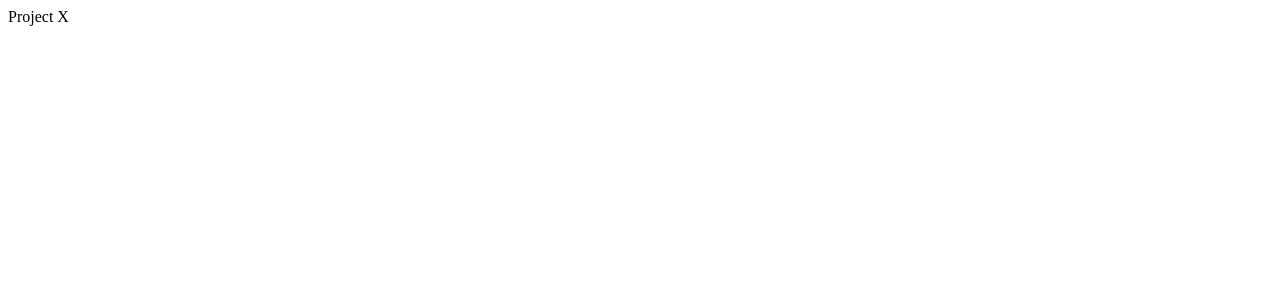
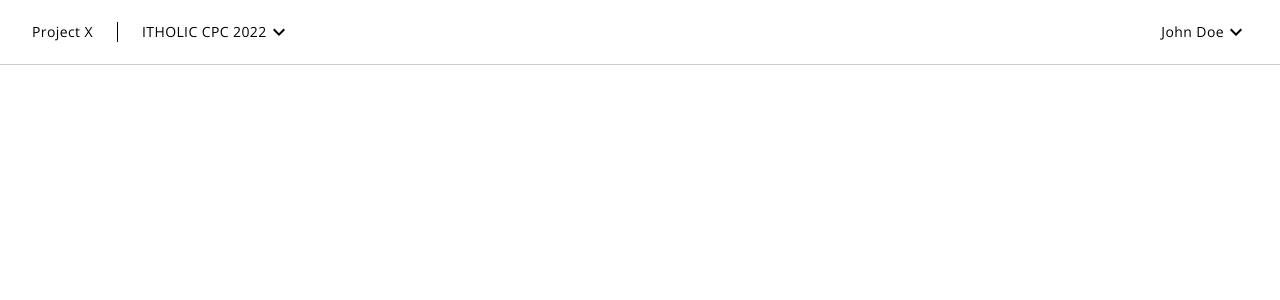
Before and after one commit to ensiasit/project-x-ui, a React (Create React App) app: page / in a window 1280 px wide. Shown: the top 300 px of the page. Built offline with nearby package versions, Linux system fonts and the light colour scheme.

Commit message:
Create header component

```diff
--- a/public/index.html
+++ b/public/index.html
@@ -3,6 +3,10 @@
   <head>
     <meta charset="utf-8" />
     <title>Project X</title>
+    <link
+      rel="stylesheet"
+      href="https://fonts.googleapis.com/icon?family=Material+Icons"
+    />
   </head>
   <body>
     <div id="root"></div>
--- a/src/App.tsx
+++ b/src/App.tsx
@@ -1,5 +1,13 @@
+import { Route, Routes } from "react-router-dom";
+
+import { Main } from "./pages";
+
 const App = () => {
-  return <div>Project X</div>;
+  return (
+    <Routes>
+      <Route path="/" element={<Main />} />
+    </Routes>
+  );
 };
 
 export default App;
--- /dev/null
+++ b/src/Globals.d.ts
@@ -0,0 +1,2 @@
+declare module "*.module.css";
+declare module "*.module.scss";
--- /dev/null
+++ b/src/components/Dropdown/Dropdown.tsx
@@ -0,0 +1,71 @@
+import React, { useState } from "react";
+import { Button, Menu, MenuItem, Divider, Box } from "@mui/material";
+import ExpandMoreIcon from "@mui/icons-material/ExpandMore";
+import ExpandLessIcon from "@mui/icons-material/ExpandLess";
+import { nanoid } from "nanoid";
+
+interface DropdownItem {
+  label: string;
+  path: string;
+  selected: boolean;
+}
+
+interface DropdownProps {
+  items: DropdownItem[];
+}
+
+const Dropdown = ({ items }: DropdownProps) => {
+  const [anchorEl, setAnchorEl] = useState<null | HTMLElement>(null);
+
+  const open = Boolean(anchorEl);
+
+  const handleClick = (event: React.MouseEvent<HTMLButtonElement>) => {
+    setAnchorEl(event.currentTarget);
+  };
+
+  const handleClose = () => {
+    setAnchorEl(null);
+  };
+
+  const selectedItem = items.find(({ selected }) => selected);
+  const nonSelectedItems = items.filter(({ selected }) => !selected);
+
+  return (
+    <>
+      <Button
+        color="inherit"
+        sx={{ ml: 2 }}
+        id="competitions-list-dropdown"
+        aria-controls={open ? "competitions-list" : undefined}
+        aria-haspopup="true"
+        aria-expanded={open ? "true" : undefined}
+        onClick={handleClick}
+      >
+        {selectedItem?.label}
+        {nonSelectedItems.length > 0 &&
+          (open ? <ExpandLessIcon /> : <ExpandMoreIcon />)}
+      </Button>
+      {nonSelectedItems.length > 0 && (
+        <Menu
+          id="competitions-list"
+          anchorEl={anchorEl}
+          open={open}
+          onClose={handleClose}
+          MenuListProps={{
+            "aria-labelledby": "competitions-list-dropdown",
+          }}
+          sx={{ top: "calc((64px - 36.5px) / 2) !important" }}
+        >
+          {nonSelectedItems.map(({ label }, index) => (
+            <Box key={nanoid()}>
+              {index > 0 && <Divider />}
+              <MenuItem onClick={handleClose}>{label}</MenuItem>
+            </Box>
+          ))}
+        </Menu>
+      )}
+    </>
+  );
+};
+
+export default Dropdown;
--- /dev/null
+++ b/src/components/Header/Header.tsx
@@ -0,0 +1,40 @@
+import { AppBar, Toolbar, Button, Box, Divider } from "@mui/material";
+
+import Dropdown from "../Dropdown/Dropdown";
+
+const Header = () => {
+  return (
+    <AppBar position="static" color="transparent">
+      <Toolbar>
+        <Box sx={{ display: "flex", flexDirection: "row", flexGrow: 1 }}>
+          <Button color="inherit" sx={{ mr: 2 }}>
+            Project X
+          </Button>
+          <Divider
+            orientation="vertical"
+            variant="middle"
+            flexItem
+            sx={{ borderColor: "inherit" }}
+          />
+          <Dropdown
+            items={[
+              { label: "ITHOLIC CPC 2022", path: "#", selected: true },
+              { label: "ITHOLIC CPC 2021", path: "#", selected: false },
+              { label: "ITHOLIC CPC 2023", path: "#", selected: false },
+            ]}
+          />
+        </Box>
+        <Dropdown
+          items={[
+            { label: "John Doe", path: "#", selected: true },
+            { label: "Profile", path: "#", selected: false },
+            { label: "Dark mode", path: "#", selected: false },
+            { label: "Sign out", path: "#", selected: false },
+          ]}
+        />
+      </Toolbar>
+    </AppBar>
+  );
+};
+
+export default Header;
--- /dev/null
+++ b/src/components/index.tsx
@@ -0,0 +1,2 @@
+export { default as Header } from "./Header/Header";
+export { default as Dropdown } from "./Dropdown/Dropdown";
--- /dev/null
+++ b/src/index.css
@@ -0,0 +1,26 @@
+@import url("https://fonts.googleapis.com/css2?family=Open+Sans&display=swap");
+
+* {
+  font-family: "Open Sans", sans-serif !important;
+  box-shadow: none !important;
+  border-radius: 0 !important;
+}
+
+body {
+  margin: 0 !important;
+  padding: 0 !important;
+}
+
+.MuiButton-text {
+  text-transform: none !important;
+}
+
+.MuiList-root {
+  border-left: 1px solid rgba(0, 0, 0, 0.2) !important;
+  border-right: 1px solid rgba(0, 0, 0, 0.2) !important;
+  border-bottom: 1px solid rgba(0, 0, 0, 0.2) !important;
+}
+
+.MuiAppBar-root {
+  border-bottom: 1px solid rgba(0, 0, 0, 0.2) !important;
+}
--- a/src/index.tsx
+++ b/src/index.tsx
@@ -1,7 +1,14 @@
-import { createRoot } from 'react-dom/client';
+import { createRoot } from "react-dom/client";
+import { BrowserRouter } from "react-router-dom";
 
 import App from "./App";
 
+import "./index.css";
+
 const root = createRoot(document.getElementById("root") as Element);
 
-root.render(<App />);
+root.render(
+  <BrowserRouter>
+    <App />
+  </BrowserRouter>,
+);
--- /dev/null
+++ b/src/pages/Main/Main.tsx
@@ -0,0 +1,7 @@
+import { Header } from "../../components";
+
+const Main = () => {
+  return <Header />;
+};
+
+export default Main;
--- /dev/null
+++ b/src/pages/index.tsx
@@ -0,0 +1 @@
+export { default as Main } from "./Main/Main";
```
Also changed, not shown: package.json (+8 -1 lines), tsconfig.json (+4 -9 lines), 1 other file (tests, documents, lock files or other folders).
